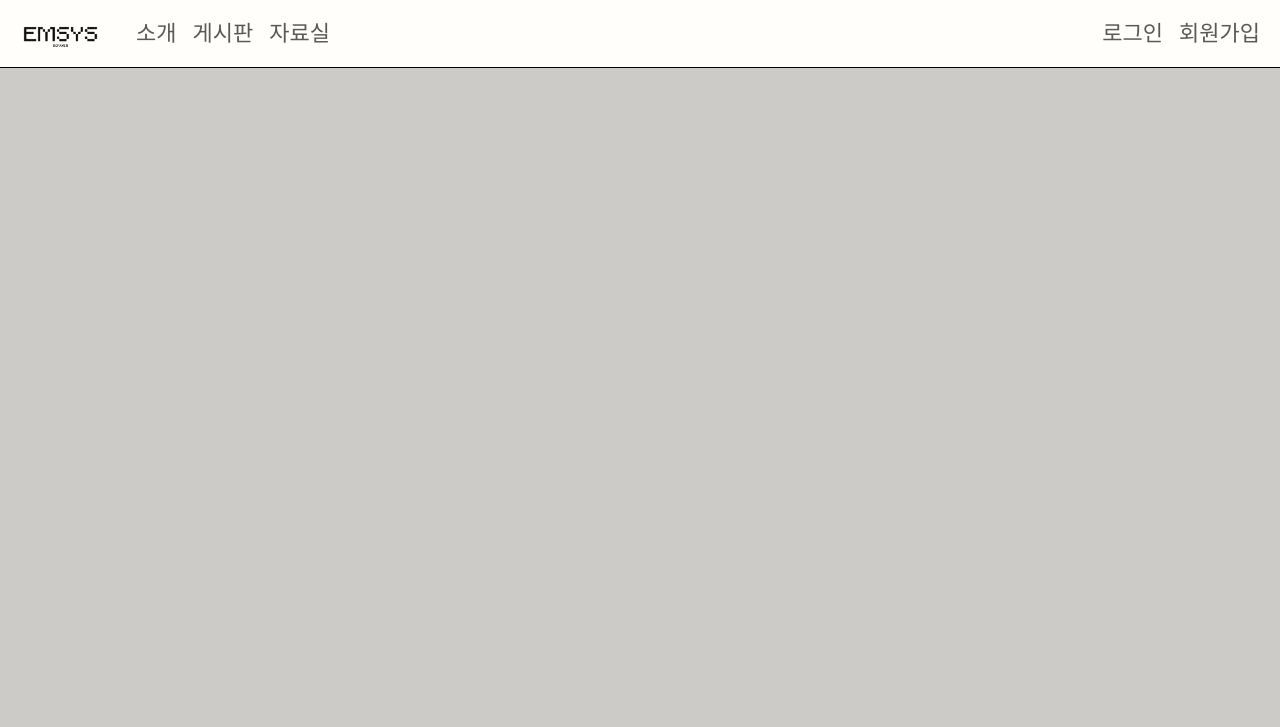
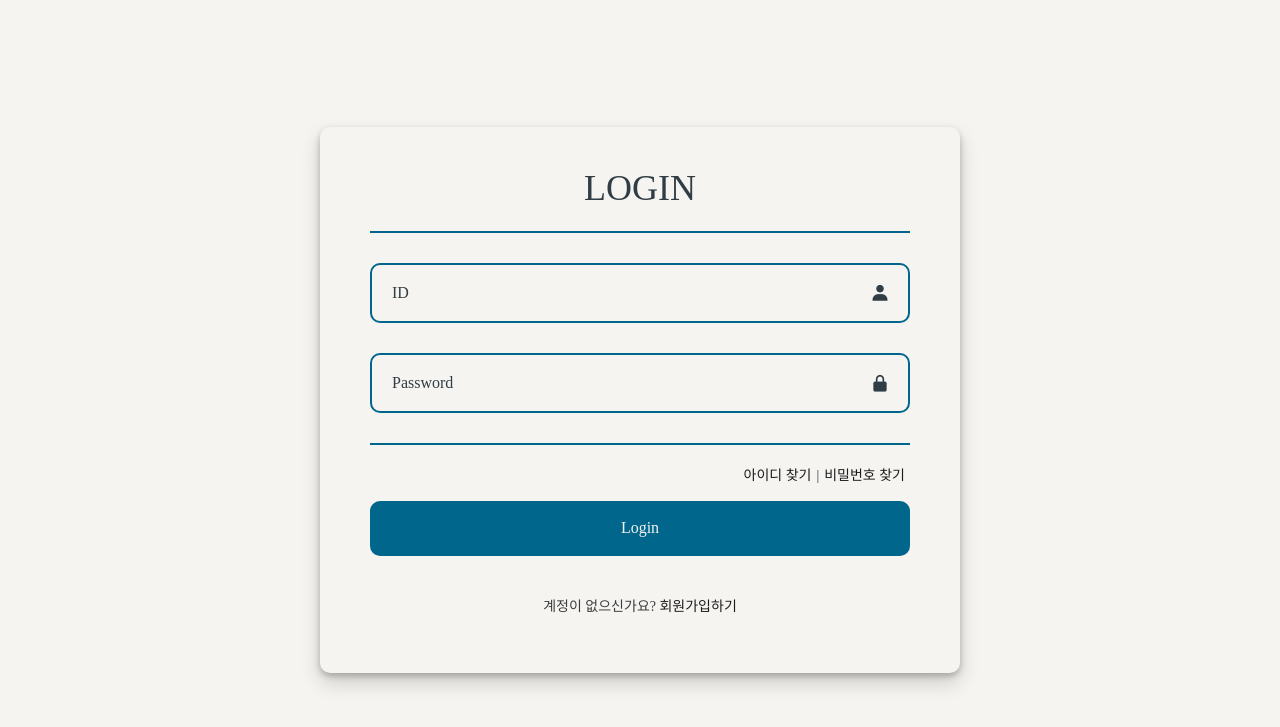
Before and after one commit to cbnuEMSYS/EmsysWeb, a Django app: template templates/account/login.html in a window 1280 px wide. Shown: the top 727 px of the page. Run offline with Django 4.2, Linux system fonts and the light colour scheme; the template is opened without the code that fills it, so the values that code supplies are empty; some web fonts are replaced.

Commit message:
Update login.html

```diff
--- a/templates/account/login.html
+++ b/templates/account/login.html
@@ -1,4 +1,41 @@
-{% extends 'navbar.html' %}
 {% block content %}
+{% load static %}
+
+<head>
+    <link rel="stylesheet" href="https://cdn.jsdelivr.net/npm/bootstrap@5.3.3/dist/css/bootstrap.min.css">
+    <link rel="stylesheet" href="{% static 'css/colors.css' %}">
+    <link rel="stylesheet" href="{% static 'css/navbar.css' %}">
+    <link rel="stylesheet" href="{% static 'css/main.css' %}">
+    <link rel="stylesheet" href="{% static 'css/login.css' %}?after">
+    <link rel="stylesheet" href="https://unpkg.com/boxicons@2.1.4/css/boxicons.min.css">
+    <title>EMSYS</title>
+
+</head>
+
+<body>
+    <div class='login-form'>
+        <form action="">
+            <h1>LOGIN</h1>
+            <div class="input-box">
+                <input type="text" placeholder="ID" required>
+                <i class='bx bxs-user'></i>
+            </div>
+            <div class="input-box">
+                <input type="password" placeholder="Password" required>
+                <i class='bx bxs-lock-alt'></i>
+            </div>
+            <div class="forgot">
+                <a href="#">아이디 찾기</a>
+                <a>|</a>
+                <a href="#">비밀번호 찾기</a>
+            </div>
+            <button type="submit" class="btn">Login</button>
+            <div class="register-link">
+                <p>계정이 없으신가요? <a href="{% url 'account:register' %}">회원가입하기</a></p>
+            </div>
+        </form>
+    </div>
+</body>
+
 
 {% endblock %}
```
